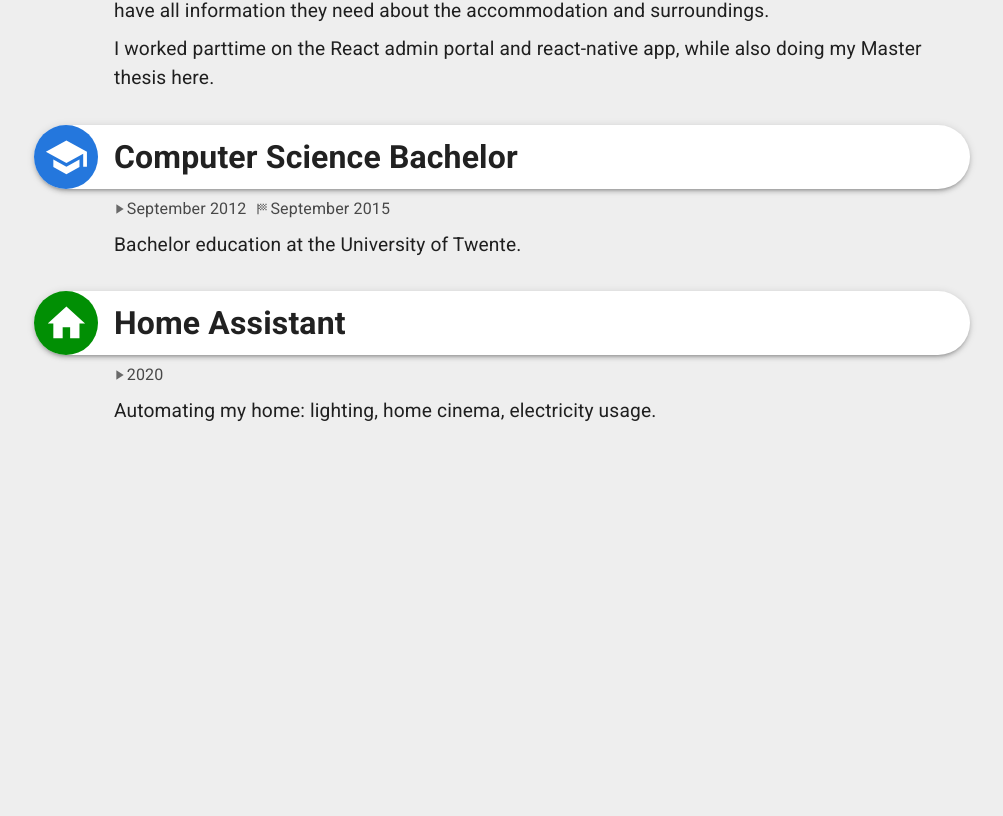
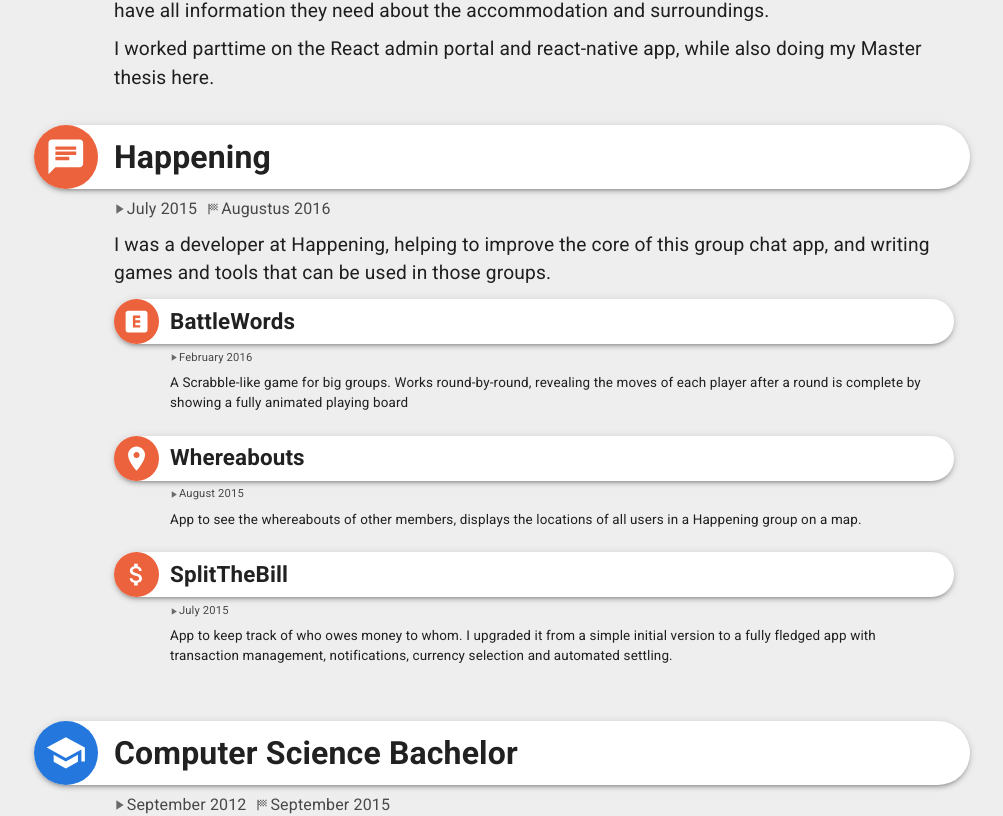
Before and after one commit to NLthijs48/NLthijs48.github.io, a React (Create React App) app: page / in a window 1280 px wide. Shown: the part 1010-1826 px from the top of the page, without its empty margins (138-1141 px from the left). Before the commit the page ends 1468 px from the top, so only its background shows below. Built offline with nearby package versions, Linux system fonts and the light colour scheme.

Commit message:
Add Happening and 3 plugins I worked on

```diff
--- a/src/activities/allActivities.ts
+++ b/src/activities/allActivities.ts
@@ -4,7 +4,8 @@ import computerScienceMaster from './computerScienceMaster/index';
 import computerScienceBachelor from './computerScienceBachelor/index';
 import homeAssistant from './homeAssistant/index';
 import staying from './staying/index';
+import happening from './happening/index';
 
-const allActivities: ActivityInformation[] = [crisp, computerScienceMaster, staying, computerScienceBachelor, homeAssistant];
+const allActivities: ActivityInformation[] = [crisp, computerScienceMaster, staying, happening, computerScienceBachelor, homeAssistant];
 
 export default allActivities;
--- /dev/null
+++ b/src/activities/happening/battleWords.tsx
@@ -0,0 +1,19 @@
+import {JobInformation} from '../ActivityInformation';
+import ExplicitIcon from '@mui/icons-material/Explicit';
+import React from 'react';
+import ActivityType from '../ActivityType';
+
+const battleWords: JobInformation = {
+	activityType: ActivityType.Job,
+	name: 'BattleWords',
+	description: (
+		<div>
+			A Scrabble-like game for big groups. Works round-by-round, revealing the moves of each player after a round is complete by
+			showing a fully animated playing board
+		</div>
+	),
+	from: 'February 2016', // This is a guess
+	Icon: ExplicitIcon, // Looks like a letter tile of the game
+};
+
+export default battleWords;
--- /dev/null
+++ b/src/activities/happening/index.tsx
@@ -0,0 +1,25 @@
+import {JobInformation} from '../ActivityInformation';
+import ChatIcon from '@mui/icons-material/Chat';
+import React from 'react';
+import ActivityType from '../ActivityType';
+import battleWords from './battleWords';
+import splitTheBill from './splitTheBill';
+import whereabouts from './whereabouts';
+
+const happening: JobInformation = {
+	activityType: ActivityType.Job,
+	name: 'Happening',
+	description: (
+		<div>
+			I was a developer at Happening, helping to improve the core of this group chat app, and writing games and tools that can be used
+			in those groups.
+		</div>
+	),
+	from: 'July 2015',
+	till: 'Augustus 2016',
+	Icon: ChatIcon,
+	website: 'https://happening.im',
+	activities: [battleWords, whereabouts, splitTheBill],
+};
+
+export default happening;
--- /dev/null
+++ b/src/activities/happening/splitTheBill.tsx
@@ -0,0 +1,20 @@
+import {JobInformation} from '../ActivityInformation';
+import AttachMoneyIcon from '@mui/icons-material/AttachMoney';
+import React from 'react';
+import ActivityType from '../ActivityType';
+
+const splitTheBill: JobInformation = {
+	activityType: ActivityType.Job,
+	name: 'SplitTheBill',
+	description: (
+		<div>
+			App to keep track of who owes money to whom. I upgraded it from a simple initial version to a fully fledged app with transaction
+			management, notifications, currency selection and automated settling.
+		</div>
+	),
+	from: 'July 2015', // First project I worked on at Happening
+	Icon: AttachMoneyIcon,
+	website: 'https://github.com/Happening/SplitTheBill',
+};
+
+export default splitTheBill;
--- /dev/null
+++ b/src/activities/happening/whereabouts.tsx
@@ -0,0 +1,15 @@
+import {JobInformation} from '../ActivityInformation';
+import PlaceIcon from '@mui/icons-material/Place';
+import React from 'react';
+import ActivityType from '../ActivityType';
+
+const whereabouts: JobInformation = {
+	activityType: ActivityType.Job,
+	name: 'Whereabouts',
+	description: <div>App to see the whereabouts of other members, displays the locations of all users in a Happening group on a map.</div>,
+	from: 'August 2015',
+	Icon: PlaceIcon,
+	website: 'https://github.com/Happening/Whereabouts',
+};
+
+export default whereabouts;
--- a/src/activityList/ActivityItem.tsx
+++ b/src/activityList/ActivityItem.tsx
@@ -42,7 +42,7 @@ function ActivityItem(props: ActivityItemProps) {
 							color: 'white',
 						}}
 					>
-						<props.activity.Icon style={{fontSize: '1.4em'}} />
+						<props.activity.Icon style={{fontSize: '1.3em'}} />
 					</div>
 				</Tooltip>
 
```
